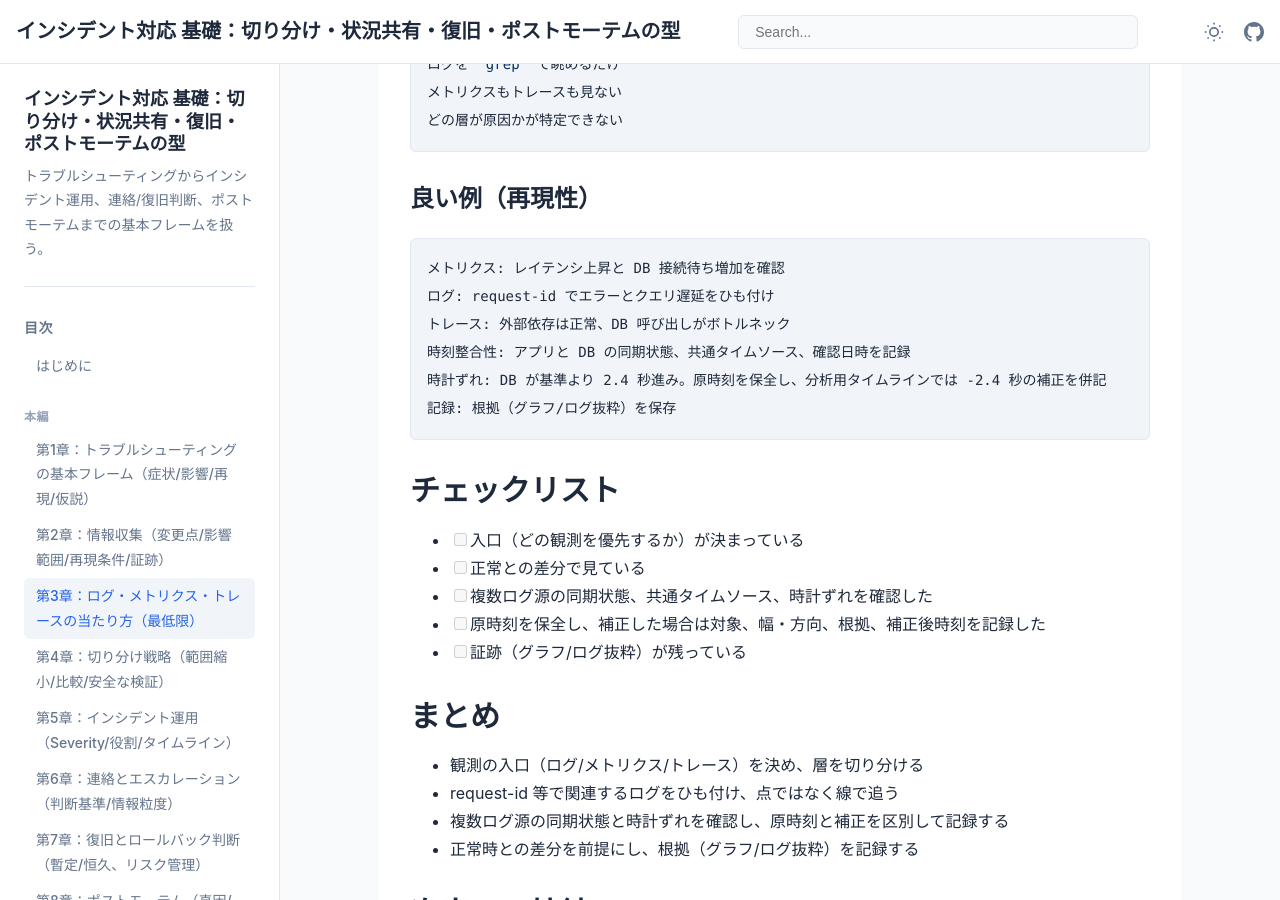
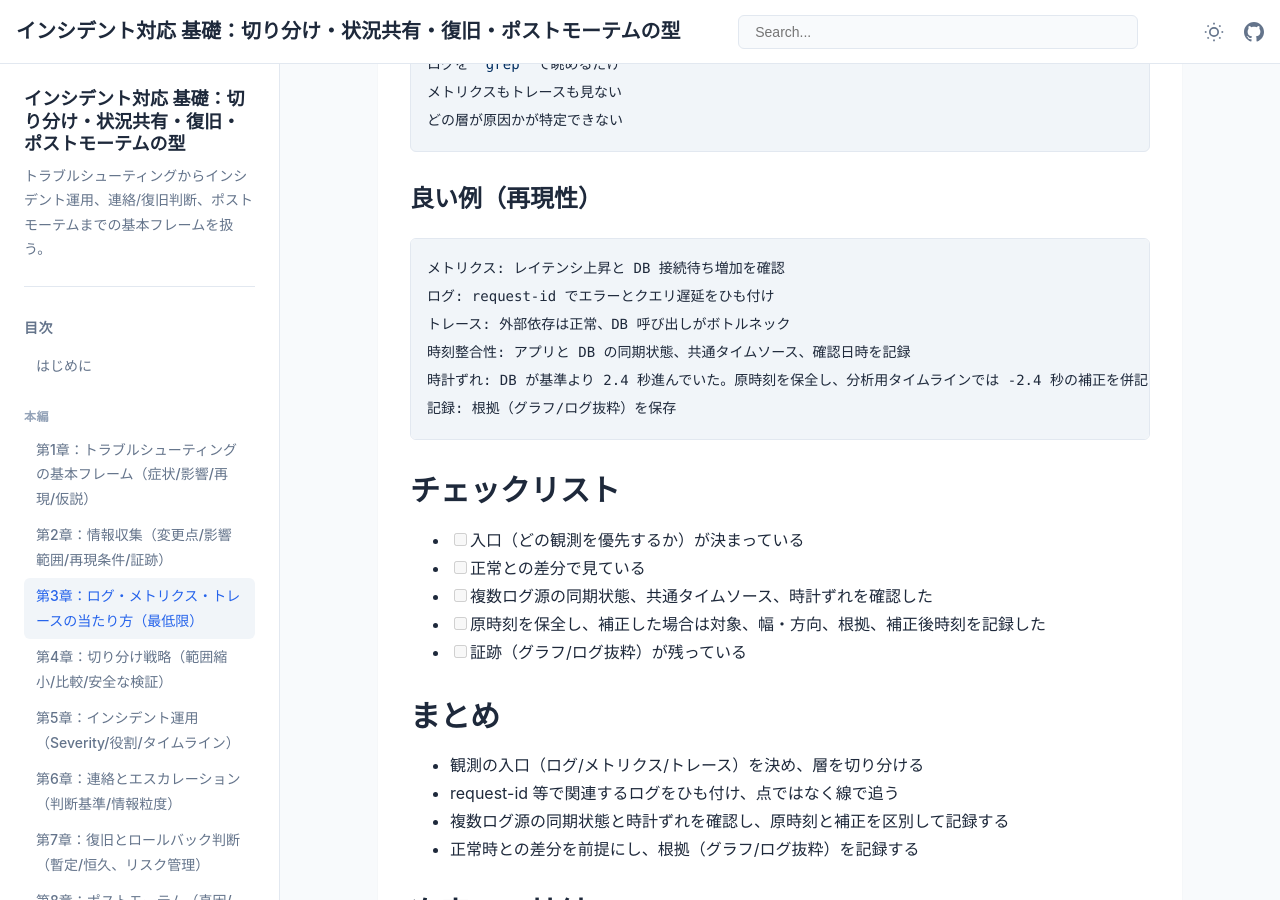
Before and after one commit to itdojp/incident-response-basics-book, a Jekyll site: the page built from docs/chapters/chapter-03/index.md, in a window 1280 px wide and 900 px high, scrolled down 1564 px. Built offline with Jekyll 4.4.1, drawn with Linux system fonts in a browser that asks for light colours.

Commit message:
docs: clarify clock-skew example wording

````diff
--- a/docs/chapters/chapter-03/index.md
+++ b/docs/chapters/chapter-03/index.md
@@ -61,7 +61,7 @@ order: 30
 ログ: request-id でエラーとクエリ遅延をひも付け
 トレース: 外部依存は正常、DB 呼び出しがボトルネック
 時刻整合性: アプリと DB の同期状態、共通タイムソース、確認日時を記録
-時計ずれ: DB が基準より 2.4 秒進み。原時刻を保全し、分析用タイムラインでは -2.4 秒の補正を併記
+時計ずれ: DB が基準より 2.4 秒進んでいた。原時刻を保全し、分析用タイムラインでは -2.4 秒の補正を併記
 記録: 根拠（グラフ/ログ抜粋）を保存
 ```
 
````
Also changed, not shown: docs/appendices/templates/timeline/index.md (+1 -1 lines).
